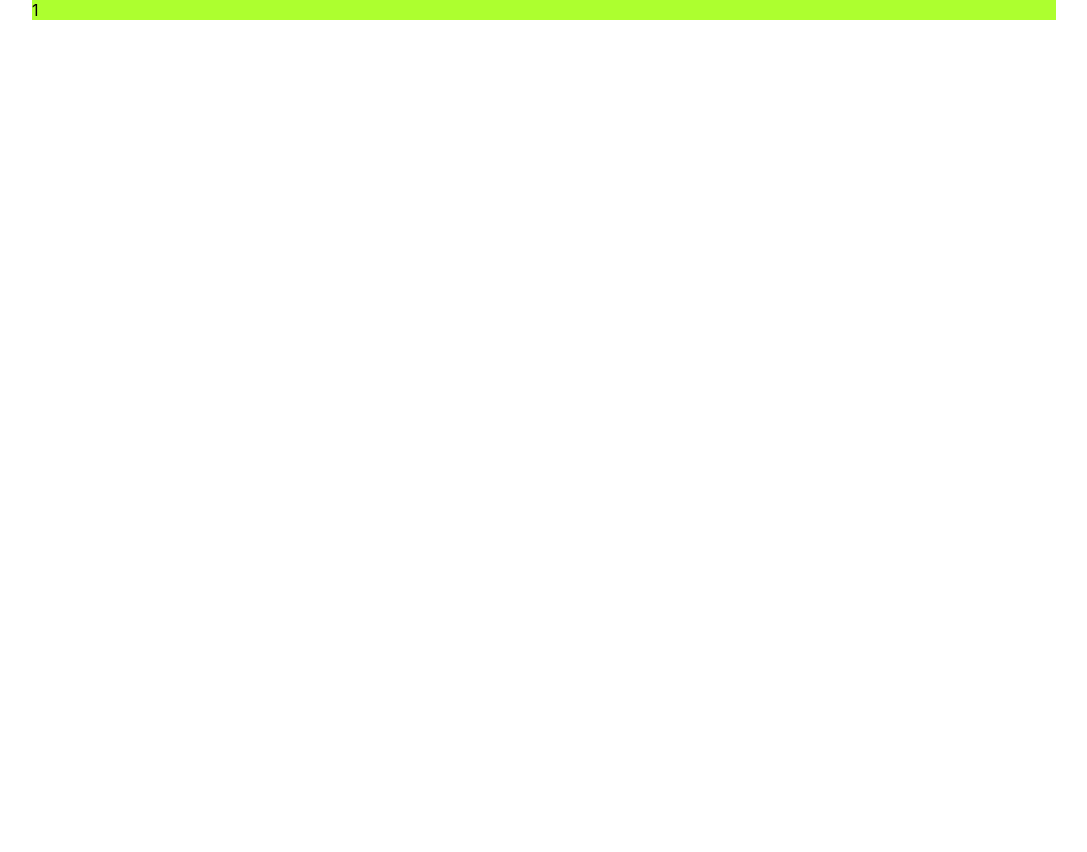
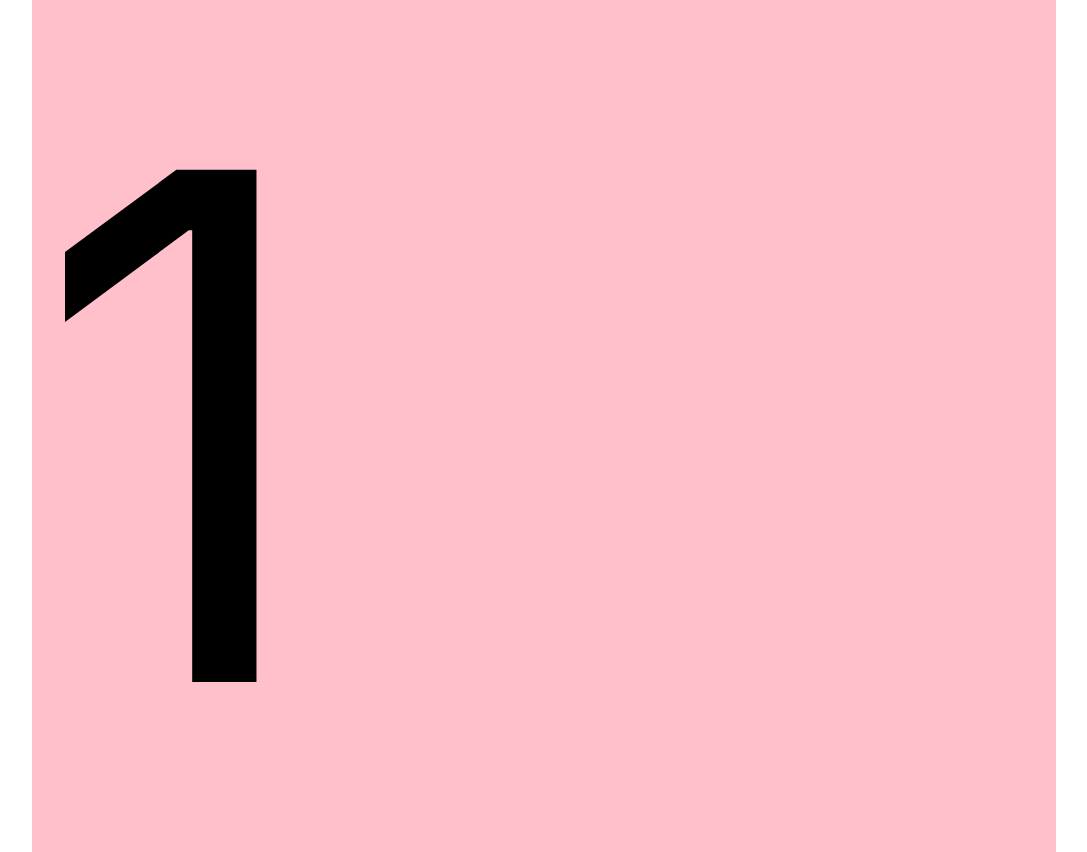
Before and after one commit to AbdelYsf/react-playground, a React (Create React App) app: page / in a window 1280 px wide. Shown: the whole page, without its empty margins (96-1183 px from the left). Before the commit the page ends 800 px from the top, so only its background shows below. Built offline with nearby package versions, Linux system fonts and the light colour scheme.

Commit message:
styled components demo

```diff
--- /dev/null
+++ b/src/components/Counter/Counter.style.ts
@@ -0,0 +1,17 @@
+import styled from "styled-components";
+
+//custom => styled(Counter)
+export const Container = styled.div`
+  margin: auto;
+  width: 80%;
+  height: 90%;
+  font-size: 44em;
+`;
+
+export const RedContainer = styled(Container)`
+  background-color: red;
+`;
+
+export const ColoredContainer = styled(Container)<{ color: string }>`
+  background-color: ${(props) => props.color};
+`;
--- a/src/components/Counter/Counter.tsx
+++ b/src/components/Counter/Counter.tsx
@@ -1,4 +1,5 @@
 import styles from "./Counter.module.css";
+import { Container, RedContainer, ColoredContainer } from "./Counter.style";
 interface Props {
   initialValue: number;
 }
@@ -6,9 +7,7 @@ interface Props {
 const Counter = (props: Props) => {
   return (
     <>
-      <div className={`${styles.container} ${styles.counter}`}>
-        {props.initialValue}
-      </div>
+      <ColoredContainer color="pink"> {props.initialValue}</ColoredContainer>
     </>
   );
 };
```
